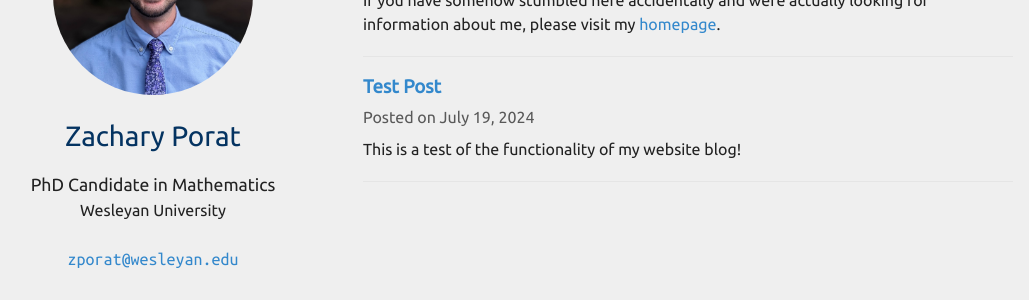
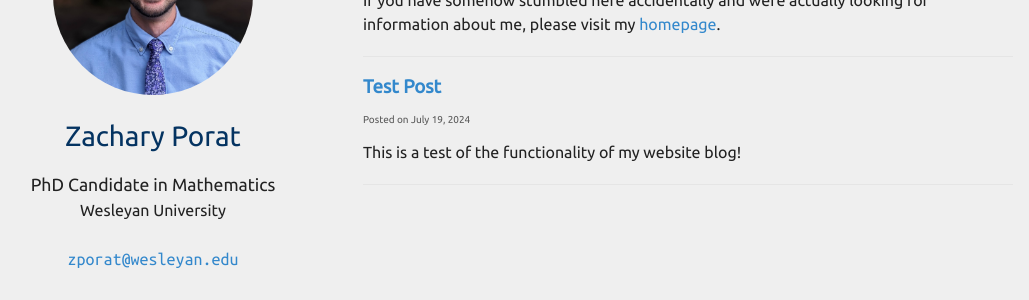
Before and after one commit to zporat/zporat.github.io, a Jekyll site: the page built from blog.md, in a window 1280 px wide. Shown: the part 199-499 px from the top of the page, without its empty margins (102-1131 px from the left). Built offline with Jekyll 4.4.1, drawn with Linux system fonts in a browser that asks for light colours; nearby versions of some CDN libraries; a style sheet for code colours, icons or effects is not loaded; our own code applies the rules of GitHub Pages for plain Markdown files.

Commit message:
blog test 17

```diff
--- a/blog.md
+++ b/blog.md
@@ -22,7 +22,7 @@ If you have somehow stumbled here accidentally and were actually looking for inf
 
 <h3><a href="{{ post.url }}">{{ post.title }}</a></h3>
 
-<p style="color: #595959"> Posted on {{ post.pubDate }} </p>
+<p style="color: #595959"> <font size="-2"> Posted on {{ post.pubDate }} </font>  </p>
 
 <p> {{ post.content }} </p>
 
```
